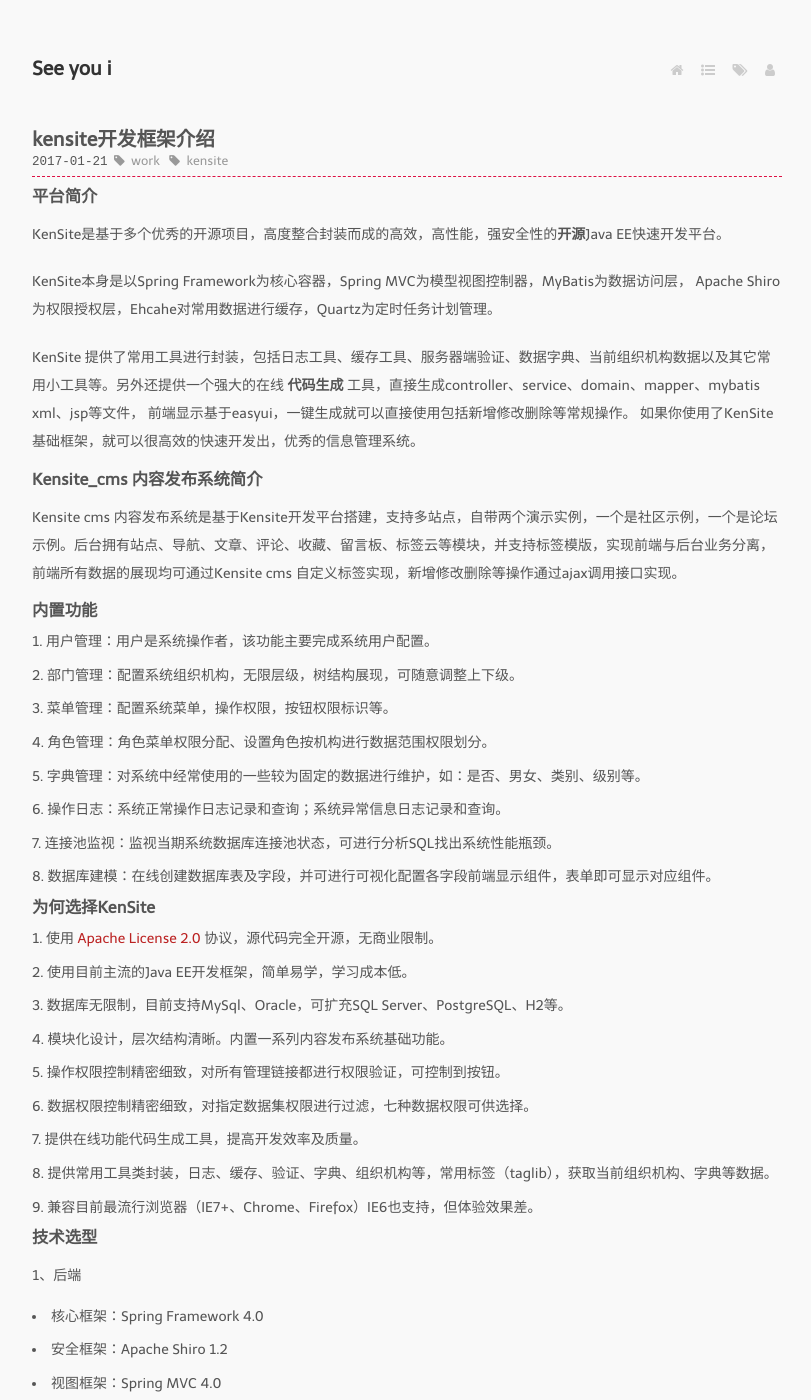
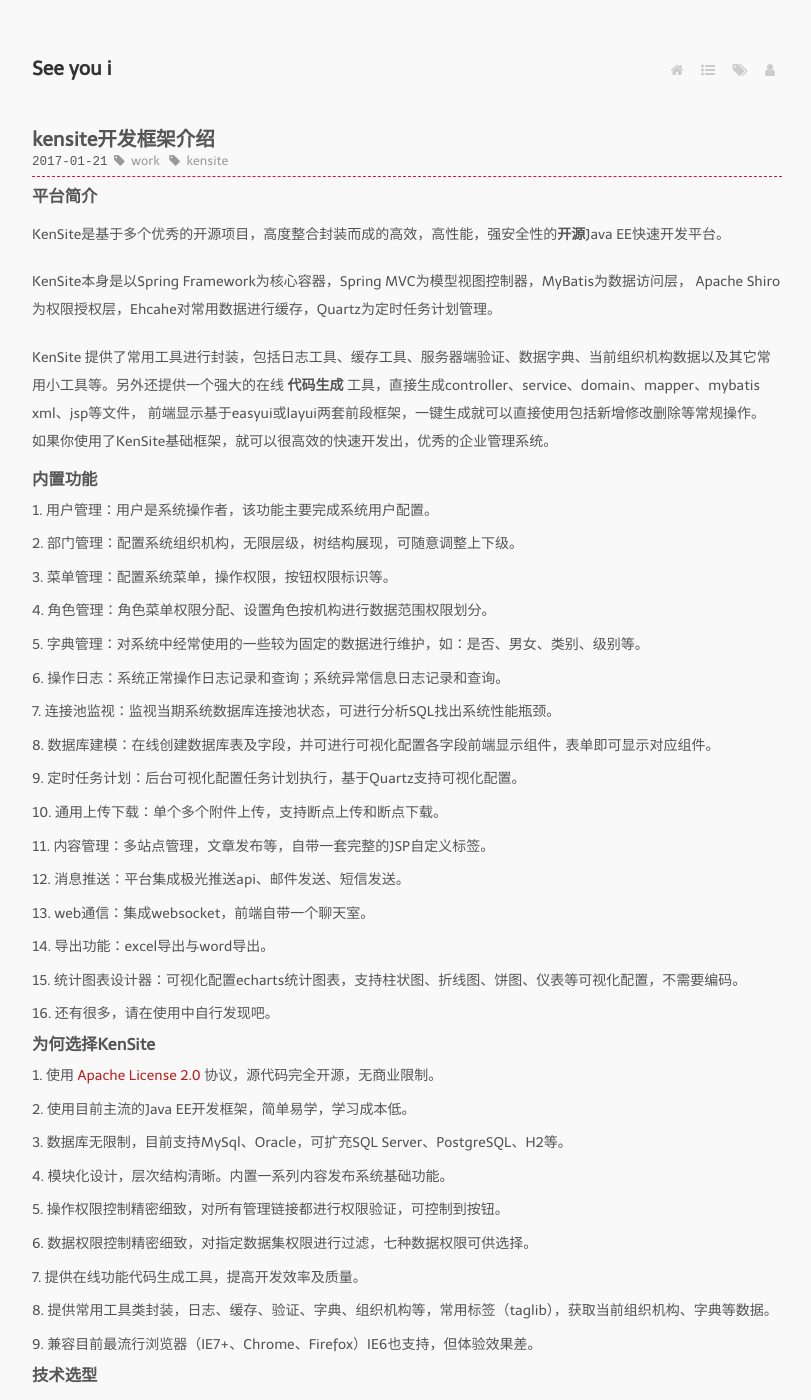
Before and after one commit to seeyoui/seeyoui.github.io, a Jekyll site: the page built from _posts/2017-01-21-kensite.md, in a window 1280 px wide and 1400 px high. Shown: the whole window, without its empty margins (233-1044 px from the left). Built offline with Jekyll 4.4.1, drawn with Linux system fonts in a browser that asks for light colours; nearby versions of some CDN libraries; some web fonts are replaced; Markdown is read by kramdown in place of the engine named in the settings; comment, search, counter and statistics services are not loaded; some of the changed text lies outside the part shown.

Commit message:
update kensite

```diff
--- a/_posts/2017-01-21-kensite.md
+++ b/_posts/2017-01-21-kensite.md
@@ -15,12 +15,8 @@ KenSite本身是以Spring Framework为核心容器，Spring MVC为模型视图
 Apache Shiro为权限授权层，Ehcahe对常用数据进行缓存，Quartz为定时任务计划管理。
 
 KenSite 提供了常用工具进行封装，包括日志工具、缓存工具、服务器端验证、数据字典、当前组织机构数据以及其它常用小工具等。另外还提供一个强大的在线 **代码生成** 工具，直接生成controller、service、domain、mapper、mybatis xml、jsp等文件，
-前端显示基于easyui，一键生成就可以直接使用包括新增修改删除等常规操作。
-如果你使用了KenSite基础框架，就可以很高效的快速开发出，优秀的信息管理系统。
-
-### Kensite_cms 内容发布系统简介
-
-Kensite cms 内容发布系统是基于Kensite开发平台搭建，支持多站点，自带两个演示实例，一个是社区示例，一个是论坛示例。后台拥有站点、导航、文章、评论、收藏、留言板、标签云等模块，并支持标签模版，实现前端与后台业务分离，前端所有数据的展现均可通过Kensite cms 自定义标签实现，新增修改删除等操作通过ajax调用接口实现。
+前端显示基于easyui或layui两套前段框架，一键生成就可以直接使用包括新增修改删除等常规操作。
+如果你使用了KenSite基础框架，就可以很高效的快速开发出，优秀的企业管理系统。
 
 ### 内置功能
 
@@ -32,6 +28,14 @@ Kensite cms 内容发布系统是基于Kensite开发平台搭建，支持多站
 7.	操作日志：系统正常操作日志记录和查询；系统异常信息日志记录和查询。
 8.	连接池监视：监视当期系统数据库连接池状态，可进行分析SQL找出系统性能瓶颈。
 9.  数据库建模：在线创建数据库表及字段，并可进行可视化配置各字段前端显示组件，表单即可显示对应组件。
+10. 定时任务计划：后台可视化配置任务计划执行，基于Quartz支持可视化配置。
+11. 通用上传下载：单个多个附件上传，支持断点上传和断点下载。
+12. 内容管理：多站点管理，文章发布等，自带一套完整的JSP自定义标签。
+13. 消息推送：平台集成极光推送api、邮件发送、短信发送。
+14. web通信：集成websocket，前端自带一个聊天室。
+15. 导出功能：excel导出与word导出。
+16. 统计图表设计器：可视化配置echarts统计图表，支持柱状图、折线图、饼图、仪表等可视化配置，不需要编码。
+17. 还有很多，请在使用中自行发现吧。
 
 ### 为何选择KenSite
 
@@ -58,17 +62,20 @@ Kensite cms 内容发布系统是基于Kensite开发平台搭建，支持多站
 * 数据库连接池：Alibaba Druid 1.0
 * 缓存框架：Ehcache 2.6、Redis
 * 日志管理：SLF4J 1.7、Log4j
+* 全文检索：lucene
+* 验证码：patchca
+* WebService：CXF webservice
 * 工具类：Apache Commons、Jackson 2.2、Xstream 1.4、Dozer 5.3、POI 3.9
 
 2、前端
 
-* JS框架：jQuery 1.9
+* JS框架：jQuery 1.11
 * CSS框架：Twitter Bootstrap 2.3.1
-* 前端组件：easyui
+* 前端组件：easyui & layui
 * 客户端验证：JQuery Validation Plugin 1.11
 * 富文本：Ueditor
 * 对话框：layer、jquery-ui
-* 上传空间：uploadify
+* 上传控件：uploadify & webuploader
 * 树结构控件：jQuery zTree
 * 日期控件： My97DatePicker
 * web excel插件：spreadjs
```
Also changed, not shown: _posts/2017-02-05-kensite-develop-base.md (renamed from _posts/2017-02-04-kensite-develop-base.md).
